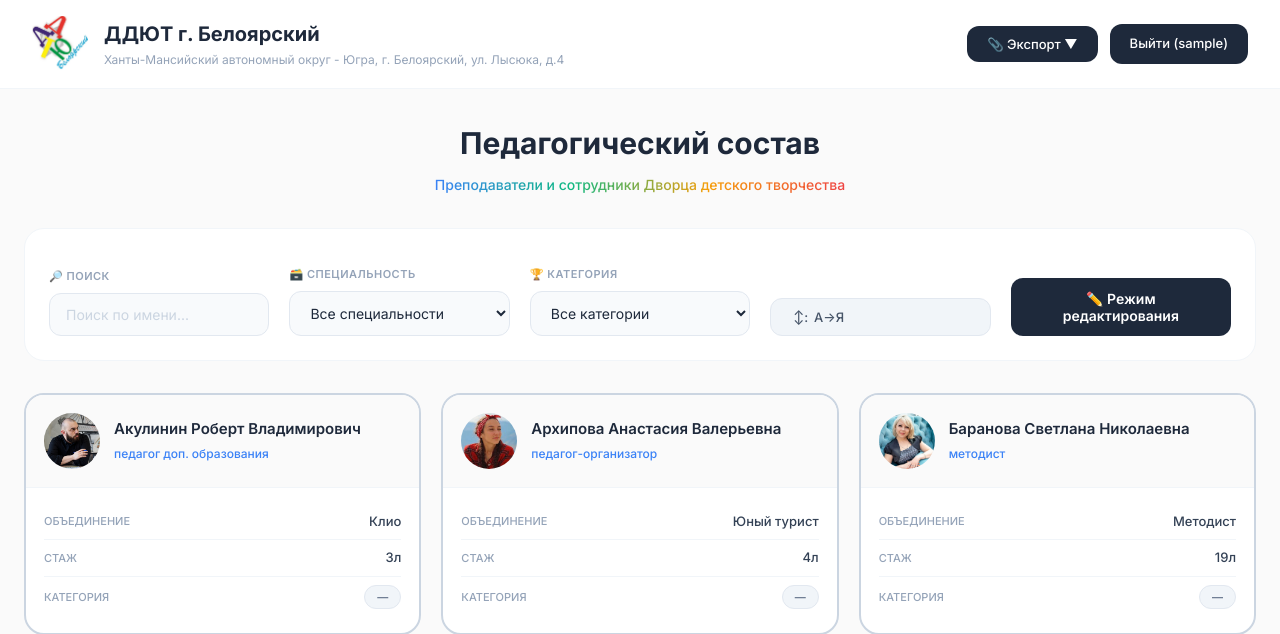
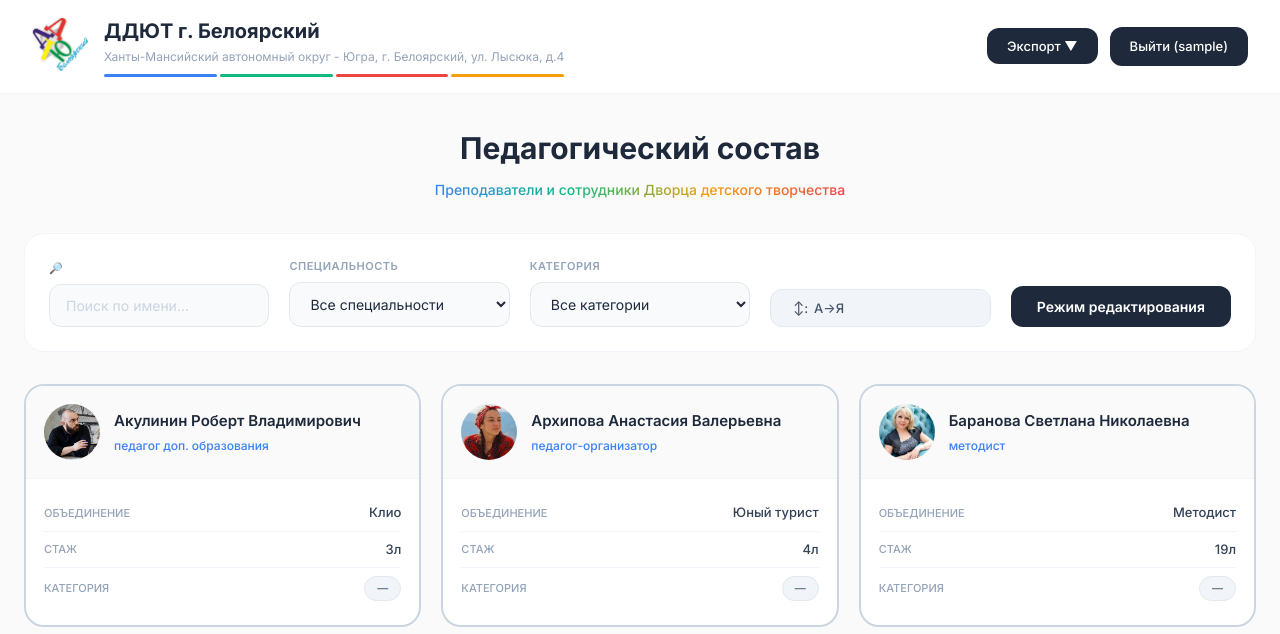
Before and after one commit to ZarinaGap/employee_journal, a PHP site: page / in a window 1280 px wide. Shown: the top 634 px of the page. Run offline with PHP 8.4, Linux system fonts and the light colour scheme; the visitor is signed in with stand-in values (Sample User, id 1); data comes from the database, SQL or seed files in the repository.

Commit message:
добавили цветную полоску под логотипом

```diff
--- a/index.php
+++ b/index.php
@@ -48,19 +48,25 @@ if (isset($_GET['export']) && $_GET['export'] == 1 && isset($_GET['type']) && $_
             <div class="logo-icon">
                 <img src="images/logo.png" alt="Логотип" class="logo-img" tooltip="Герб Дворца детского творчества">
             </div>
-            <div class="logo-text">
-                <h1>ДДЮТ г. Белоярский</h1>
-                <p>Ханты-Мансийский автономный округ - Югра, г. Белоярский, ул. Лысюка, д.4</p>
-            </div>
+           <div class="logo-text">
+    <h1>ДДЮТ г. Белоярский</h1>
+    <p>Ханты-Мансийский автономный округ - Югра, г. Белоярский, ул. Лысюка, д.4</p>
+    <div class="color-strip">
+        <span class="c-blue"></span>
+        <span class="c-green"></span>
+        <span class="c-red"></span>
+        <span class="c-yellow"></span>
+    </div>
+</div>
         </div>
         <div class="header-buttons" style="display:flex; gap:12px; align-items:center;">
             <div class="dropdown-export">
                 <button class="btn btn-outline" id="exportDropdownBtn" tooltip="Экспорт данных в CSV">
-                    📎 Экспорт ▼
+                    Экспорт ▼
                 </button>
                 <div class="dropdown-export-menu" id="exportDropdownMenu">
-                    <a href="#" data-export="teachers" tooltip="Скачать список всех педагогов">📋 Экспорт педагогов CSV</a>
-                    <a href="#" data-export="schedule" tooltip="Скачать расписание всех педагогов">📅 Экспорт расписания CSV</a>
+                    <a href="#" data-export="teachers" tooltip="Скачать список всех педагогов">Экспорт педагогов CSV</a>
+                    <a href="#" data-export="schedule" tooltip="Скачать расписание всех педагогов">Экспорт расписания CSV</a>
                 </div>
             </div>
             <a href="logout.php" class="btn btn-logout" onclick="return confirm('Выйти из системы?');" tooltip="Завершить сессию">
@@ -79,11 +85,11 @@ if (isset($_GET['export']) && $_GET['export'] == 1 && isset($_GET['type']) && $_
     <div class="filters-section">
         <div class="filter-row">
             <div class="filter-group">
-                <label>🔎 ПОИСК</label>
+                <label>🔎 </label>
                 <input type="text" id="searchInput" placeholder="Поиск по имени..." tooltip="Введите фамилию, имя или отчество">
             </div>
             <div class="filter-group">
-                <label>🗃️ СПЕЦИАЛЬНОСТЬ</label>
+                <label>СПЕЦИАЛЬНОСТЬ</label>
                 <select id="deptFilterSelect" tooltip="Фильтр по направлению деятельности">
                     <option value="all">Все специальности</option>
                     <option value="Художественное">Художественное</option>
@@ -94,7 +100,7 @@ if (isset($_GET['export']) && $_GET['export'] == 1 && isset($_GET['type']) && $_
                 </select>
             </div>
             <div class="filter-group">
-                <label>🏆 КАТЕГОРИЯ</label>
+                <label>КАТЕГОРИЯ</label>
                 <select id="catFilterSelect" tooltip="Фильтр по квалификационной категории">
                     <option value="all">Все категории</option>
                     <option value="Высшая">Высшая</option>
@@ -111,14 +117,14 @@ if (isset($_GET['export']) && $_GET['export'] == 1 && isset($_GET['type']) && $_
             <div class="filter-group filter-edit-btn">
                 <label>&nbsp;</label>
                 <button class="btn-edit-mode" id="toggleEditModeBtn" tooltip="Включить/выключить режим редактирования">
-                    ✏️ Режим редактирования
+                    Режим редактирования
                 </button>
             </div>
         </div>
     </div>
 
     <div id="editForm" class="form-card" style="display: none;">
-        <div class="form-header"><span>➕</span><h3 id="formTitle">Добавление педагога</h3></div>
+        <div class="form-header"><span></span><h3 id="formTitle">Добавление педагога</h3></div>
         <div class="form-grid">
             <div class="input-group">
                 <label>Фамилия *</label>
@@ -153,25 +159,24 @@ if (isset($_GET['export']) && $_GET['export'] == 1 && isset($_GET['type']) && $_
                 </select>
             </div>
             <div class="photo-upload">
-                <div class="photo-label">📸 Фото</div>
+                <div class="photo-label">Фото</div>
                 <input type="file" id="photoFile" accept="image/*" tooltip="Загрузите фотографию педагога">
                 <div class="photo-preview" id="photoPreview"></div>
                 <input type="hidden" id="photoPath">
             </div>
         </div>
         <div class="form-actions">
-            <button class="btn btn-primary" id="addBtn" tooltip="Добавить нового педагога">➕ Добавить</button>
-            <button class="btn btn-secondary" id="editBtn" style="display:none;" tooltip="Сохранить изменения">💾 Сохранить</button>
-            <button class="btn btn-secondary" id="cancelBtn" style="display:none;" tooltip="Отменить редактирование">❌ Отмена</button>
+            <button class="btn btn-primary" id="addBtn" tooltip="Добавить нового педагога">Добавить</button>
+            <button class="btn btn-secondary" id="editBtn" style="display:none;" tooltip="Сохранить изменения">Сохранить</button>
+            <button class="btn btn-secondary" id="cancelBtn" style="display:none;" tooltip="Отменить редактирование">Отмена</button>
         </div>
     </div>
 
     <div id="teachersGrid" class="teachers-grid"></div>
-
     <div class="stats">
-        <div class="stat stat-total">👥 Всего: <span id="totalCount">0</span></div>
-        <div class="stat stat-high">🏆 Высшая: <span id="highestCount">0</span></div>
-        <div class="stat stat-first">⭐ Первая: <span id="firstCount">0</span></div>
+        <div class="stat stat-total">Всего: <span id="totalCount">0</span></div>
+        <div class="stat stat-high">Высшая: <span id="highestCount">0</span></div>
+        <div class="stat stat-first">Первая: <span id="firstCount">0</span></div>
     </div>
 </main>
 
@@ -180,7 +185,7 @@ if (isset($_GET['export']) && $_GET['export'] == 1 && isset($_GET['type']) && $_
         <div class="footer-col">
             <p>© 2026 Дворец детского (юношеского) творчества г. Белоярский</p>
             <p>628163, ХМАО-Югра, г. Белоярский, ул. Лысюка, д.4</p>
-            <p>📞 8 (34670) 5-15-47 | ✉️ <a href="mailto:info@ddutbel86.ru" class="footer-email-link" tooltip="Написать письмо на почту">info@ddutbel86.ru</a></p>
+            <p> Тел:8 (34670) 5-15-47 | ✉️ <a href="mailto:info@ddutbel86.ru" class="footer-email-link" tooltip="Написать письмо на почту">info@ddutbel86.ru</a></p>
         </div>
         <div class="footer-col">
             <h4>Социальные сети</h4>
@@ -201,14 +206,14 @@ if (isset($_GET['export']) && $_GET['export'] == 1 && isset($_GET['type']) && $_
 
 <div id="teacherModal" class="modal">
     <div class="modal-content">
-        <button class="modal-close" id="closeModalBtn" tooltip="Закрыть">✕</button>
+        <button class="modal-close" id="closeModalBtn">✕</button>
         <div id="modalContent"></div>
     </div>
 </div>
 
 <div id="editScheduleModal" class="modal">
     <div class="modal-content modal-schedule-edit">
-        <button class="modal-close" id="closeScheduleModalBtn" tooltip="Закрыть">✕</button>
+        <button class="modal-close" id="closeScheduleModalBtn">✕</button>
         <div id="scheduleEditContent"></div>
     </div>
 </div>
```
